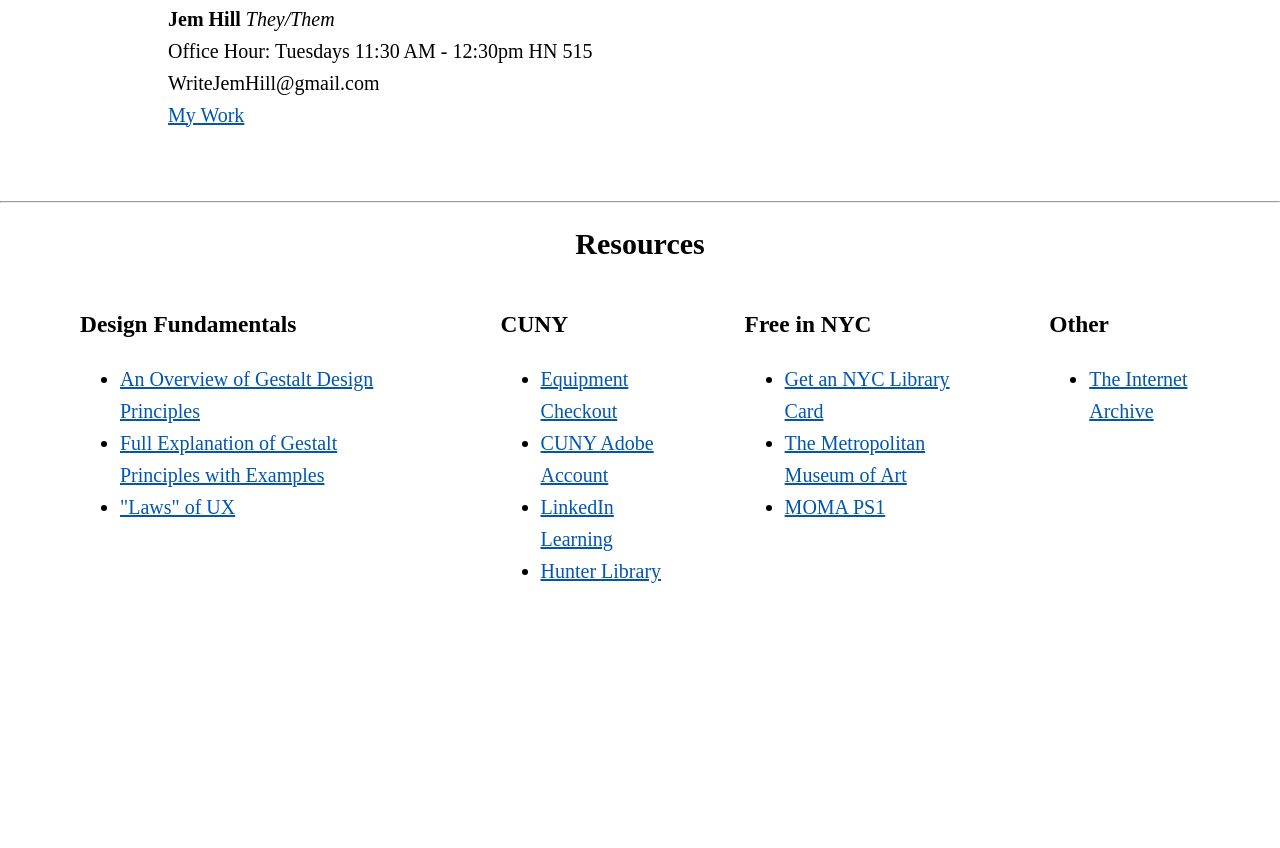
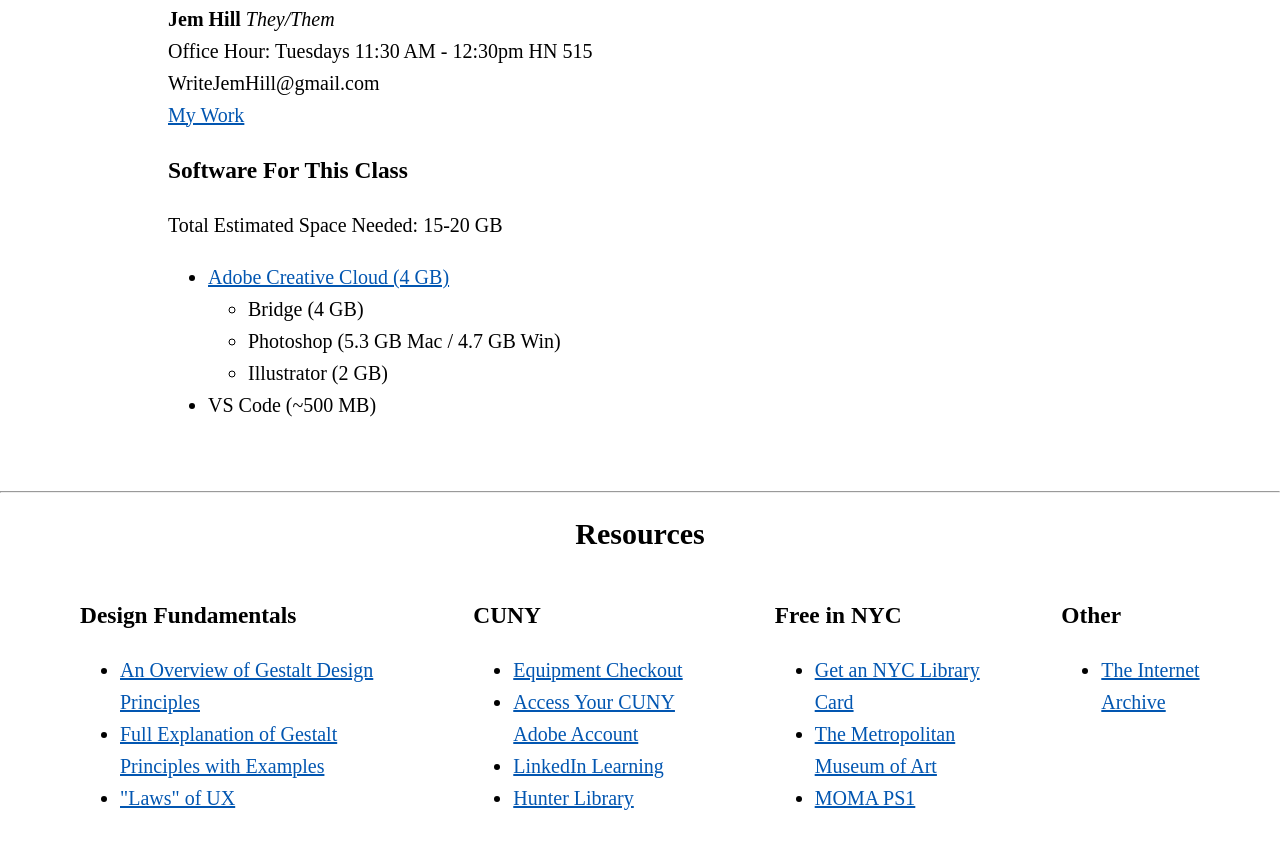
Before and after one commit to GemHell/Visual-Comms, a plain HTML site: page index.html in a window 1280 px wide. Shown: the part 946-1794 px from the top of the page. Before the commit the page ends 1573 px from the top, so only its background shows below. Drawn offline with Linux system fonts and the light colour scheme.

Commit message:
added required software list to index page

```diff
--- a/index.html
+++ b/index.html
@@ -75,6 +75,19 @@
 				WriteJemHill@gmail.com<br>
 				<a href="https://gemhell.github.io/jems-site/index.html" target="_blank">My Work</a>
 			</p>
+
+		<h3>Software For This Class</h3>
+		<p>Total Estimated Space Needed: 15-20 GB</p>
+		<ul>
+			<li><a href="https://fm.hunter.cuny.edu/wp-content/uploads/Adobe-HowTo.pdf" target="_blank">Adobe Creative Cloud (4 GB)</a></li>
+				<ul>
+					<li>Bridge (4 GB)</li>
+					<li>Photoshop (5.3 GB Mac / 4.7 GB Win)</li>
+					<li>Illustrator (2 GB)</li>
+				</ul>
+			</li>
+			<li>VS Code (~500 MB)</li>
+		</ul>
 	</div>
 
 
@@ -97,7 +110,7 @@
 			<h3>CUNY</h3>
 			<ul>
 				<li><a href="https://hcfmresource.getconnect2.com/" target="_blank">Equipment Checkout</a></li>
-				<li><a href="https://fm.hunter.cuny.edu/wp-content/uploads/Adobe-HowTo.pdf" target="_blank">CUNY Adobe Account</a></li>
+				<li><a href="https://fm.hunter.cuny.edu/wp-content/uploads/Adobe-HowTo.pdf" target="_blank">Access Your CUNY Adobe Account</a></li>
 				<li><a href="https://www.hunter.cuny.edu/hunterworks/linkedin-learning/" target="_blank">LinkedIn Learning</a></li>
 				<li><a href="https://library.hunter.cuny.edu/" target="_blank">Hunter Library</a></li>
 			</ul>
@@ -109,12 +122,13 @@
 				<li><a href="https://www.metmuseum.org/" target="_blank">The Metropolitan Museum of Art</a></li>
 				<li><a href="https://www.momaps1.org/en" target="_blank">MOMA PS1</a></li>
 			</ul>
-	</div>
+		</div>
 		<div class="container" id="other-resources">
 			<h3>Other</h3>
 			<ul>
 				<li><a href="https://archive.org/" target="_blank">The Internet Archive</a></li>
 			</ul>
+		</div>
 	</div>
 
     <script>
```
